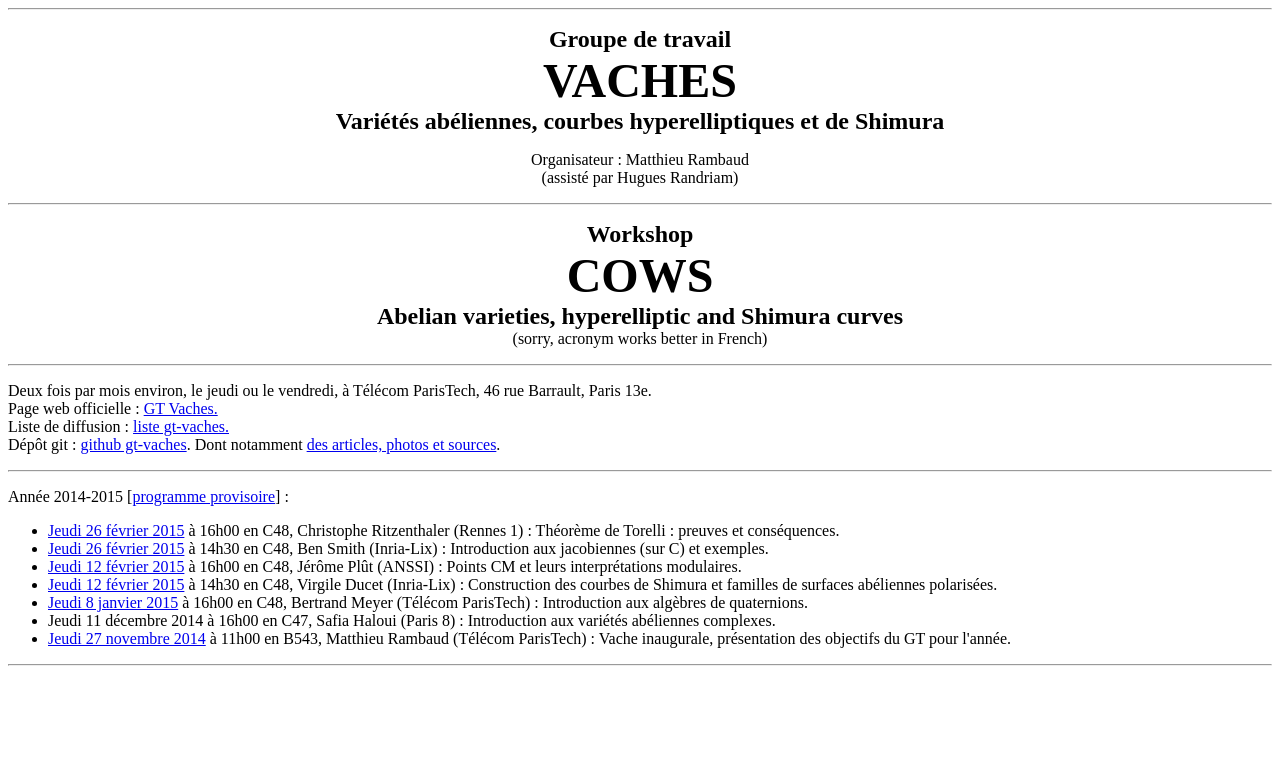
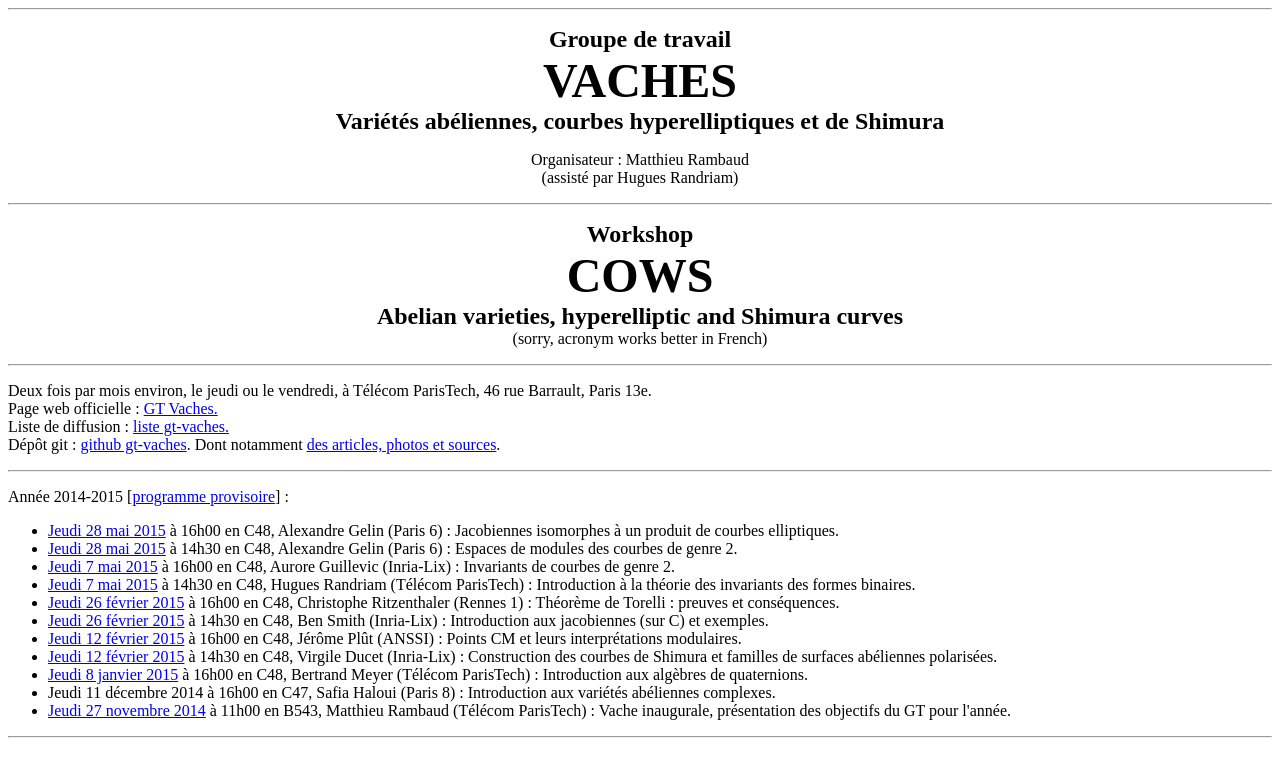
Before and after one commit to randriam/gt-vaches, a plain HTML site: page index.html in a window 1280 px wide. Drawn offline with Linux system fonts and the light colour scheme.

Commit message:
ajout exposés de mai

```diff
--- a/index.html
+++ b/index.html
@@ -51,6 +51,10 @@ Dépôt git : <a href="https://github.com/randriam/gt-vaches/tree/gh-pages">gith
 <p>
 Année 2014-2015 [<a href="files/201411_Matthieu/20141120_Matthieu_programmeGT.pdf">programme provisoire</a>] :
 <ul>
+<li> <a href="files/20150226_Ben et Christophe/20150226 exposé-torelli.pdf"> Jeudi 28 mai 2015</a> à 16h00 en C48, Alexandre Gelin (Paris 6) : Jacobiennes isomorphes à un produit de courbes elliptiques.
+<li> <a href="files/20150226_Ben et Christophe/20150226 exposé-torelli.pdf"> Jeudi 28 mai 2015</a> à 14h30 en C48, Alexandre Gelin (Paris 6) : Espaces de modules des courbes de genre 2.
+<li> <a href="files/20150226_Ben et Christophe/20150226 exposé-torelli.pdf"> Jeudi 7 mai 2015</a> à 16h00 en C48, Aurore Guillevic (Inria-Lix) : Invariants de courbes de genre 2.
+<li> <a href="files/20150226_Ben et Christophe/20150226 exposé-torelli.pdf"> Jeudi 7 mai 2015</a> à 14h30 en C48, Hugues Randriam (Télécom ParisTech) : Introduction à la théorie des invariants des formes binaires.
 <li> <a href="files/20150226_Ben et Christophe/20150226 exposé-torelli.pdf"> Jeudi 26 février 2015</a> à 16h00 en C48, Christophe Ritzenthaler (Rennes 1) : Théorème de Torelli : preuves et conséquences.
 <li> <a href="files/20150226_Ben et Christophe/20150226 Ben Smith.pdf"> Jeudi 26 février 2015</a> à 14h30 en C48, Ben Smith (Inria-Lix) :  Introduction aux jacobiennes (sur C) et exemples.
 <li> <a href="files/20150211 Virgile et Jérôme/20150212 Jérôme Plût.pdf"> Jeudi 12 février 2015</a> à 16h00 en C48, Jérôme Plût (ANSSI) : Points CM et leurs interprétations modulaires.
```
